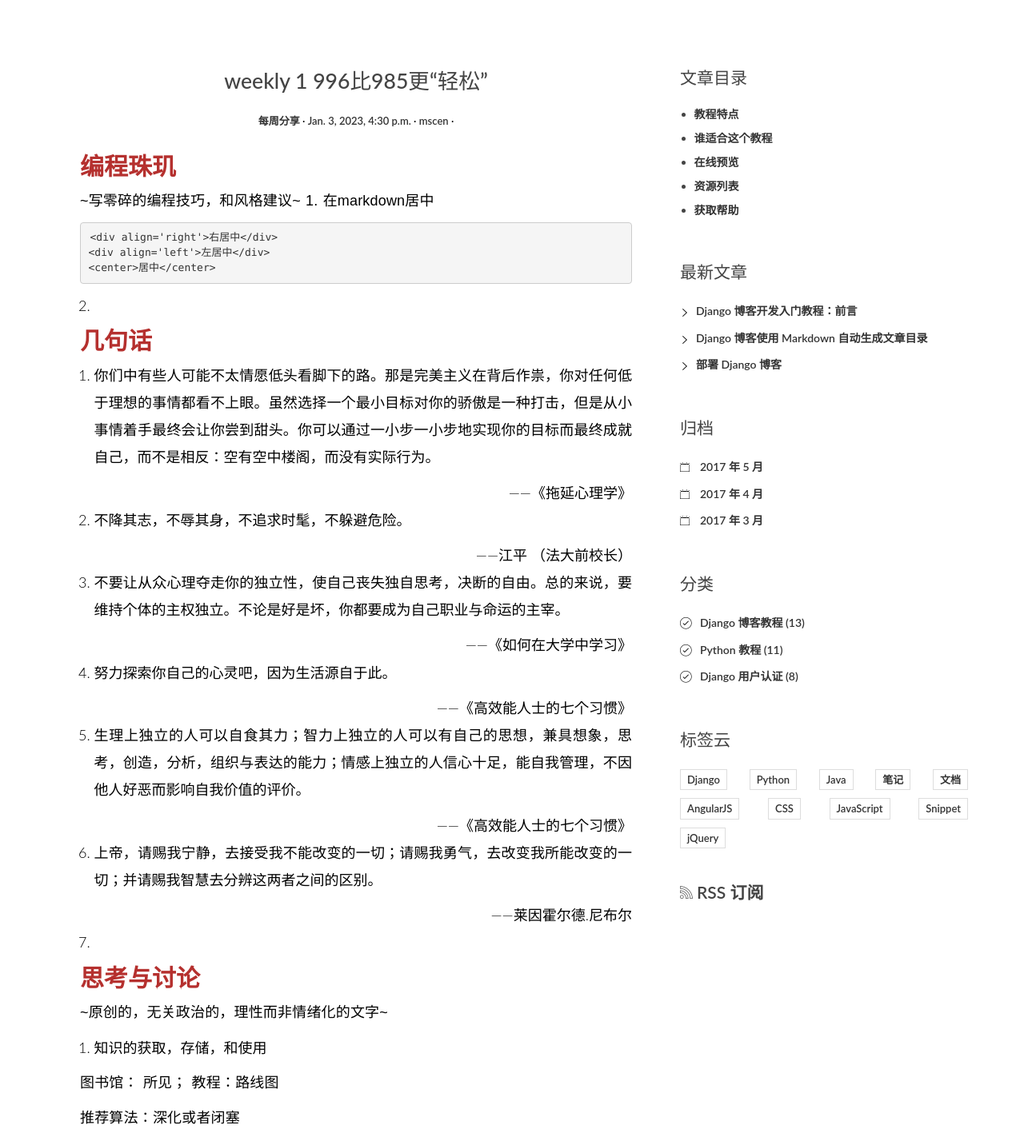
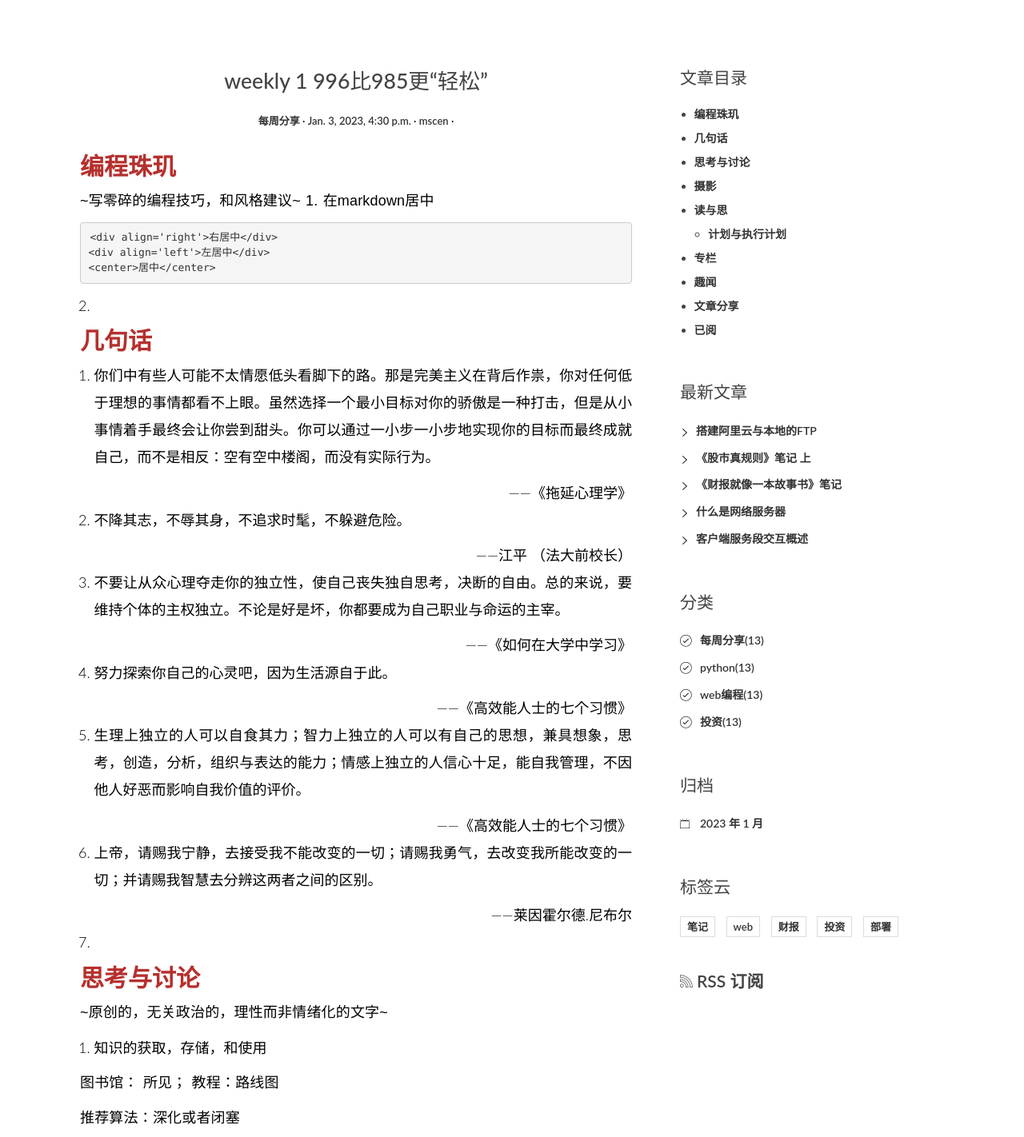
Before and after one commit to cener-1999/Blog, a Django app: page /post/1 in a window 1280 px wide. Shown: the part 91-1513 px from the top of the page at 80% size. Run offline with Django 3.2, Linux system fonts and the light colour scheme; data comes from the database, SQL or seed files in the repository; some libraries are stand-ins or nearby versions.

Commit message:
finsh all sidebar

```diff
--- a/blog/models.py
+++ b/blog/models.py
@@ -1,6 +1,7 @@
 from django.db import models
 from django.contrib.auth.models import User
 from django.utils import timezone
+from django.urls import reverse
 
 
 class Tag(models.Model):
@@ -31,3 +32,6 @@ class Post(models.Model):
             self.excerpt = self.body[:54]
 
         super().save(*args,**kwargs)
+
+    def get_absolute_url(self):
+        return reverse("blog:post",kwargs={"pk":self.pk})
--- a/blog/templates/base.html
+++ b/blog/templates/base.html
@@ -1,5 +1,6 @@
 <!DOCTYPE html>
 {% load static %}
+{% load blog_extras %}
 <html>
 <head>
     <title>The high donkey &amp; The free man </title>
@@ -9,13 +10,14 @@
 
     <!-- css -->
     <link rel="stylesheet" href="http://code.ionicframework.com/ionicons/2.0.1/css/ionicons.min.css">
-    <link rel="stylesheet" href="{% static 'blog/css/bootstrap.min.css' %}">
+    <link href="https://cdn.bootcss.com/bootstrap/3.3.7/css/bootstrap.min.css" rel="stylesheet">
     <link rel="stylesheet" href="{% static 'blog/css/pace.css' %}">
     <link rel="stylesheet" href="{% static 'blog/css/custom.css' %}">
 
     <!-- js -->
-    <script src="{% static 'blog/js/jquery-2.1.3.min.js' %}"></script>
-    <script src="{% static 'blog/js/bootstrap.min.js' %}"></script>
+
+    <script src="https://cdn.bootcss.com/jquery/2.1.3/jquery.min.js"></script>
+    <script src="https://cdn.bootcss.com/bootstrap/3.3.7/js/bootstrap.min.js"></script>
     <script src="{% static 'blog/js/pace.min.js' %}"></script>
     <script src="{% static 'blog/js/modernizr.custom.js' %}"></script>
 
@@ -27,7 +29,7 @@
         <div class="row">
             <div class="col-md-4 col-sm-5 col-xs-8">
                 <div class="logo">
-                    <h1><a href="index.html"><b>Donkey </b> &amp; Human </a></h1>
+                    <h1><a href="{% url 'blog:index' %}"><b>Donkey </b> &amp; Human </a></h1>
                 </div>
             </div><!-- col-md-4 -->
             <div class="col-md-8 col-sm-7 col-xs-4">
@@ -41,8 +43,8 @@
                     <div class="collapse navbar-collapse" id="bs-example-navbar-collapse-1">
                         <!--TODO-->
                         <ul class="nav navbar-nav navbar-right">
-                            <li class="cl-effect-11"><a href="index.html" data-hover="首页">首页</a></li>
-                            <li class="cl-effect-11"><a href="full-width.html" data-hover="博客">博客</a></li>
+                            <li class="cl-effect-11"><a href="{% url 'blog:index' %}" data-hover="首页">首页</a></li>
+                            <li class="cl-effect-11"><a href="{% url 'blog:index' %}" data-hover="博客">博客</a></li>
                             <li class="cl-effect-11"><a href="about.html" data-hover="关于">关于</a></li>
                             <li class="cl-effect-11"><a href="contact.html" data-hover="联系">联系</a></li>
                         </ul>
@@ -70,109 +72,18 @@
                 {% endblock main %}
             </main>
             <aside class="col-md-4">
-                            <div class="widget widget-content">
-                                <h3 class="widget-title">文章目录</h3>
-                                <ul>
-                                    <li>
-                                        <a href="#">教程特点</a>
-                                    </li>
-                                    <li>
-                                        <a href="#">谁适合这个教程</a>
-                                    </li>
-                                    <li>
-                                        <a href="#">在线预览</a>
-                                    </li>
-                                    <li>
-                                        <a href="#">资源列表</a>
-                                    </li>
-                                    <li>
-                                        <a href="#">获取帮助</a>
-                                    </li>
-                                </ul>
-                            </div>
-                            <div class="widget widget-recent-posts">
-                                <h3 class="widget-title">最新文章</h3>
-                                <ul>
-                                    <li>
-                                        <a href="#">Django 博客开发入门教程：前言</a>
-                                    </li>
-                                    <li>
-                                        <a href="#">Django 博客使用 Markdown 自动生成文章目录</a>
-                                    </li>
-                                    <li>
-                                        <a href="#">部署 Django 博客</a>
-                                    </li>
-                                </ul>
-                            </div>
-                            <div class="widget widget-archives">
-                                <h3 class="widget-title">归档</h3>
-                                <ul>
-                                    <li>
-                                        <a href="#">2017 年 5 月</a>
-                                    </li>
-                                    <li>
-                                        <a href="#">2017 年 4 月</a>
-                                    </li>
-                                    <li>
-                                        <a href="#">2017 年 3 月</a>
-                                    </li>
-                                </ul>
-                            </div>
+                {% block toc %}
+                {% endblock toc %}
 
-                            <div class="widget widget-category">
-                                <h3 class="widget-title">分类</h3>
-                                <ul>
-                                    <li>
-                                        <a href="#">Django 博客教程 <span class="post-count">(13)</span></a>
-                                    </li>
-                                    <li>
-                                        <a href="#">Python 教程 <span class="post-count">(11)</span></a>
-                                    </li>
-                                    <li>
-                                        <a href="#">Django 用户认证 <span class="post-count">(8)</span></a>
-                                    </li>
-                                </ul>
-                            </div>
+                {% show_recent_posts %}
+                {% show_categories %}
+                {% show_archives %}
+                {% show_tags %}
 
-                            <div class="widget widget-tag-cloud">
-                                <h3 class="widget-title">标签云</h3>
-                                <ul>
-                                    <li>
-                                        <a href="#">Django</a>
-                                    </li>
-                                    <li>
-                                        <a href="#">Python</a>
-                                    </li>
-                                    <li>
-                                        <a href="#">Java</a>
-                                    </li>
-                                    <li>
-                                        <a href="#">笔记</a>
-                                    </li>
-                                    <li>
-                                        <a href="#">文档</a>
-                                    </li>
-                                    <li>
-                                        <a href="#">AngularJS</a>
-                                    </li>
-                                    <li>
-                                        <a href="#">CSS</a>
-                                    </li>
-                                    <li>
-                                        <a href="#">JavaScript</a>
-                                    </li>
-                                    <li>
-                                        <a href="#">Snippet</a>
-                                    </li>
-                                    <li>
-                                        <a href="#">jQuery</a>
-                                    </li>
-                                </ul>
-                            </div>
-                            <div class="rss">
-                                <a href=""><span class="ion-social-rss-outline"></span> RSS 订阅</a>
-                            </div>
-                        </aside>
+                <div class="rss">
+                    <a href=""><span class="ion-social-rss-outline"></span> RSS 订阅</a>
+                </div>
+            </aside>
         </div>
     </div>
 </div>
@@ -192,8 +103,8 @@
     <button type="button" class="overlay-close"><span class="ion-ios-close-empty"></span></button>
     <nav>
         <ul>
-            <li><a href="index.html">首页</a></li>
-            <li><a href="full-width.html">博客</a></li>
+            <li><a href="{% url 'blog:index' %}">首页</a></li>
+            <li><a href="{% url 'blog:index' %}">博客</a></li>
             <li><a href="about.html">关于</a></li>
             <li><a href="contact.html">联系</a></li>
         </ul>
--- /dev/null
+++ b/blog/templates/blog/inclusions/_archives.html
@@ -0,0 +1,13 @@
+<div class="widget widget-archives">
+    <h3 class="widget-title">归档</h3>
+    <ul>
+        {% for date in date_list %}
+        <li>
+            <a href="{% url 'blog:archives' year=date.year month=date.month %}">
+                {{ date.year }} 年 {{ date.month }} 月 </a>
+        </li>
+        {% empty %}
+            暂无归档
+        {% endfor %}
+    </ul>
+</div>
--- /dev/null
+++ b/blog/templates/blog/inclusions/_categories.html
@@ -0,0 +1,12 @@
+<div class="widget widget-category">
+    <h3 class="widget-title">分类</h3>
+    <ul>
+        {% for category in categories_list %}
+        <li>
+            <a href="{% url 'blog:classify' type=category.name %}">{{ category.name }}<span class="post-count">(13)</span></a>
+        </li>
+        {% empty %}
+            暂无分类
+       {% endfor %}
+    </ul>
+</div>
--- /dev/null
+++ b/blog/templates/blog/inclusions/_recent_posts.html
@@ -0,0 +1,13 @@
+<div class="widget widget-recent-posts">
+    <h3 class="widget-title">最新文章</h3>
+    <ul>
+        {% for post in recent_posts_list %}
+        <li>
+            <a href="{{ post.get_absolute_url }}">{{ post.title }}</a>
+        </li>
+        {% empty %}
+            暂无文章
+        {% endfor %}
+    </ul>
+
+</div>
--- /dev/null
+++ b/blog/templates/blog/inclusions/_tags.html
@@ -0,0 +1,12 @@
+<div class="widget widget-tag-cloud">
+    <h3 class="widget-title">标签云</h3>
+    <ul>
+        {% for tag in tag_list %}
+        <li>
+            <a href="{% url 'blog:tag' tag.name %}"> {{ tag.name }} </a>
+        </li>
+        {% empty %}
+            暂无标签
+       {% endfor %}
+    </ul>
+</div>
--- a/blog/templates/blog/post.html
+++ b/blog/templates/blog/post.html
@@ -1,7 +1,7 @@
 {% extends 'base.html' %}
 {% load static%}
+
 {% block main %}
-
 <article class="post">
     <header class="entry-header">
         <h1 class="entry-title">{{ post.title }}</h1>
@@ -19,7 +19,7 @@
     </div>
 </article>
         <link rel="stylesheet" href="http://code.ionicframework.com/ionicons/2.0.1/css/ionicons.min.css">
-        <link rel="stylesheet" href="{% static 'blog/css/bootstrap.min.css' %}">
+        <link href="https://cdn.bootcss.com/bootstrap/3.3.7/css/bootstrap.min.css" rel="stylesheet">
         <link rel="stylesheet" href="{% static 'blog/css/pace.css' %}">
         <link rel="stylesheet" href="{% static 'blog/css/custom.css' %}">
 <section class="comment-area" id="comment-area">
@@ -81,3 +81,16 @@
                                 </div>
                             </section>
 {% endblock main %}
+
+{% block toc %}
+{% if post.toc %}
+   <div class="widget widget-content">
+        <h3 class="widget-title">文章目录</h3>
+       <div class="toc">
+           <ul>
+               {{ post.toc |safe }}
+           </ul>
+       </div>
+    </div>
+{% endif %}
+{% endblock toc %}
--- /dev/null
+++ b/blog/templatetags/blog_extras.py
@@ -0,0 +1,28 @@
+from django import template
+from ..models import Post,Category,Tag
+
+register = template.Library()
+
+@register.inclusion_tag('blog/inclusions/_recent_posts.html',takes_context=True)
+def show_recent_posts(context,num=5):
+    return {
+        'recent_posts_list':Post.objects.all().order_by('-created_time')[:num]
+    }
+
+@register.inclusion_tag('blog/inclusions/_categories.html',takes_context=True)
+def show_categories(context):
+    return {
+        'categories_list':Category.objects.all()
+    }
+
+@register.inclusion_tag('blog/inclusions/_archives.html',takes_context=True)
+def show_archives(context):
+    return {
+        'date_list':Post.objects.dates('created_time','month',order='DESC')
+    }
+
+@register.inclusion_tag('blog/inclusions/_tags.html',takes_context=True)
+def show_tags(context):
+    return {
+        'tag_list':Tag.objects.all()
+    }
--- a/blog/urls.py
+++ b/blog/urls.py
@@ -9,4 +9,5 @@ urlpatterns = [
     path('classify/<str:type>', views.classify, name='classify'),
     path('tag/<str:tag>', views.tags, name='tag'),
     path('author/<str:name>', views.author, name='author'),
+    path('archives/<int:year>/<int:month>', views.archive, name='archives'),
 ]
--- a/blog/views.py
+++ b/blog/views.py
@@ -1,6 +1,7 @@
 from django.shortcuts import render
 from .models import *
 import markdown
+import re
 from markdown.extensions.toc import TocExtension
 from django.utils.text import slugify
 from django.http import JsonResponse
@@ -14,20 +15,19 @@ def post(request,pk):
         # TODO: msg box
         return JsonResponse({'success': False, 'msg': "can not find it"})
 
-    # test
-    print()
     md = markdown.Markdown(
         extensions=[
             "markdown.extensions.extra",
             "markdown.extensions.codehilite",
+            "markdown.extensions.toc",
             "markdown.extensions.sane_lists",
             # 记得在顶部引入 TocExtension 和 slugify
             TocExtension(slugify=slugify),
         ]
     )
     post.body = md.convert(post.body)
-    f = open('text.md',encoding='utf-8',mode='w')
-    f.write(post.body)
+    m = re.search(r'<div class="toc">\s*<ul>(.*)</ul>\s*</div>', md.toc, re.S)
+    post.toc = m.group(1) if m is not None else ''
     return render(request,"blog/post.html",{'post':post})
 
 
@@ -51,3 +51,7 @@ def author(request,name):
 def index(request):
     post_list = Post.objects.all().order_by('-created_time')
     return render(request,'blog/index.html',{'post_list':post_list})
+
+def archive(request,year,month):
+    post_list = Post.objects.filter(created_time__year=year,created_time__month=month,).order_by('-created_time')
+    return render(request,'blog/index.html',{'post_list':post_list})
```
Also changed, not shown: blog/templates/blog/index.html (+6 -5 lines), blog/templatetags/__init__.py (added).
